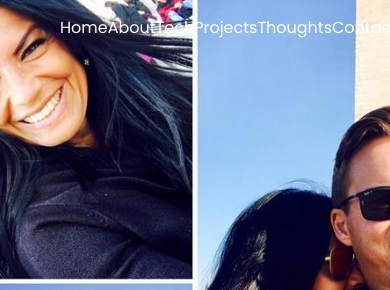
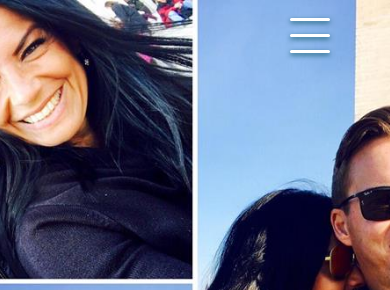
Before and after one commit to TheresaUlwahn/navbar, a plain HTML site: page index.html in a window 390 px wide. Shown: the top 290 px of the page. Drawn offline with Linux system fonts and the light colour scheme.

Commit message:
hambruger menu with effect

```diff
--- a/index.html
+++ b/index.html
@@ -6,7 +6,6 @@
       <meta http-equiv="X-UA-Compatible" content="ie=edge">
       <title>The Navbar</title>
       <link rel="stylesheet" href="style.css">
-      <!-- <meta http-equiv="X-UA-compatible" content="ie=edge"> -->
       <link href="https://fonts.googleapis.com/css?family=Poppins&display=swap" rel="stylesheet">
 
 </head>
@@ -33,6 +32,9 @@
       <li> <a href="#">Contact</a></li>
     </ul>
 
+    <div class="menu-btn">
+      <div class="menu-btn__burger"></div>
+    </div>
     <!-- <span style="font-size:20px;cursor:pointer" onclick="openNav()">&#9776; open</span> -->
 
   </div>
--- a/navbar.js
+++ b/navbar.js
@@ -8,12 +8,26 @@ window.addEventListener("scroll", function(){
     }
 })
 
-function openNav() {
-    document.getElementById("mySidenav").style.width = "230px";
+const menuBtn = document.querySelector('.menu-btn');
+let menuOpen = false;
+menuBtn.addEventListener('click', () => {
+  if(!menuOpen) {
+    menuBtn.classList.add('open');
+    menuOpen = true;
+  } else {
+    menuBtn.classList.remove('open');
+    menuOpen = false;
   }
-  function closeNav() {
-    document.getElementById("mySidenav").style.width = "0";
-  }
+});
+
+
+
+// function openNav() {
+//     document.getElementById("mySidenav").style.width = "230px";
+//   }
+//   function closeNav() {
+//     document.getElementById("mySidenav").style.width = "0";
+//   }
 
 // function openNav() {
 //     document.getElementById("mySidenav").style.width = "230px";
--- a/style.css
+++ b/style.css
@@ -58,6 +58,9 @@ span {
   margin-left: 50px;
 }  */
 /* Style page content - use this if you want to push the page content to the right when you open the side navigation */
+
+/*********Navbar***********/
+
 #main {
   transition: margin-left .5s;
   padding: 20px;
@@ -70,11 +73,13 @@ span {
   display: -o-flex;
   display: flex;
   justify-content: space-between;
+  /* padding: 13px 20px; */
   padding: 15px 60px;
   position: fixed;
   width: 100%;
   top: 0;
   transition: background 0.5s;
+
 }
 
 #menu-area .logo img {
@@ -93,6 +98,7 @@ span {
  display: -o-flex;
  display: flex;
  align-items: center;
+ display: none;
 }
 #menu-area ul li a {
   text-decoration: none;
@@ -144,15 +150,66 @@ span {
   color: #000;
   /* color: #fff; */
 }
+
 #menu-area.cus-nav .logo img {
   height: 65px;
 }
 
+/******** Hamburger *********/
+
+.menu-btn {
+  position: relative;
+  display: flex;
+  justify-content: center;
+  align-items: center;
+  width: 40px;
+  height: 40px;
+  cursor: pointer;
+  transition: all .5s ease-in-out;
+  /* border: 3px solid #fff; */
+
+}
+
+.menu-btn__burger {
+  width: 40px;
+  height: 3px;
+  background: #fff;
+  border-radius: 5px;
+  box-shadow: 0 2px 5px rgba(8, 84, 94, 0.884);
+  transition: all .5s ease-in-out;
+}
+.menu-btn__burger::before,
+.menu-btn__burger::after {
+  content: '';
+  position: absolute;
+  width: 40px;
+  height: 3px;
+  background: #fff;
+  border-radius: 5px;
+  box-shadow: 0 2px 5px rgba(8, 84, 94, 0.884);
+  transition: all .5s ease-in-out;
+}
+.menu-btn__burger::before {
+  transform: translateY(-16px);
+}
+.menu-btn__burger::after {
+  transform: translateY(16px);
+}
+/* ANIMATION */
+.menu-btn.open .menu-btn__burger {
+  transform: translateX(-50px);
+  background: transparent;
+  box-shadow: none;
+}
+.menu-btn.open .menu-btn__burger::before {
+  transform: rotate(45deg) translate(35px, -35px);
+}
+.menu-btn.open .menu-btn__burger::after {
+  transform: rotate(-45deg) translate(35px, 35px);
 
 
 
-
-
+}
 
 /* body {
   background: peachpuff;
@@ -257,7 +314,17 @@ nav {
     /*Show the navbar and hide the hamburger in this size*/
     /*Justify content;Spread the content with space between. x*/
 
-/* @media (min-width: 650px) { */
+@media only screen and (min-width: 768px) {
+  /* #menu-area{
+    padding: 15px 60px;
+  } */
+  #menu-area ul{
+    display: contents;
+  }
+
+  .menu-btn {
+    display: none;
+  }
   /* header {
       justify-content: space-between;
   }
@@ -269,5 +336,5 @@ nav {
   }
   span {
       display: none;
-  }
-} */
+  } */
+}
```
